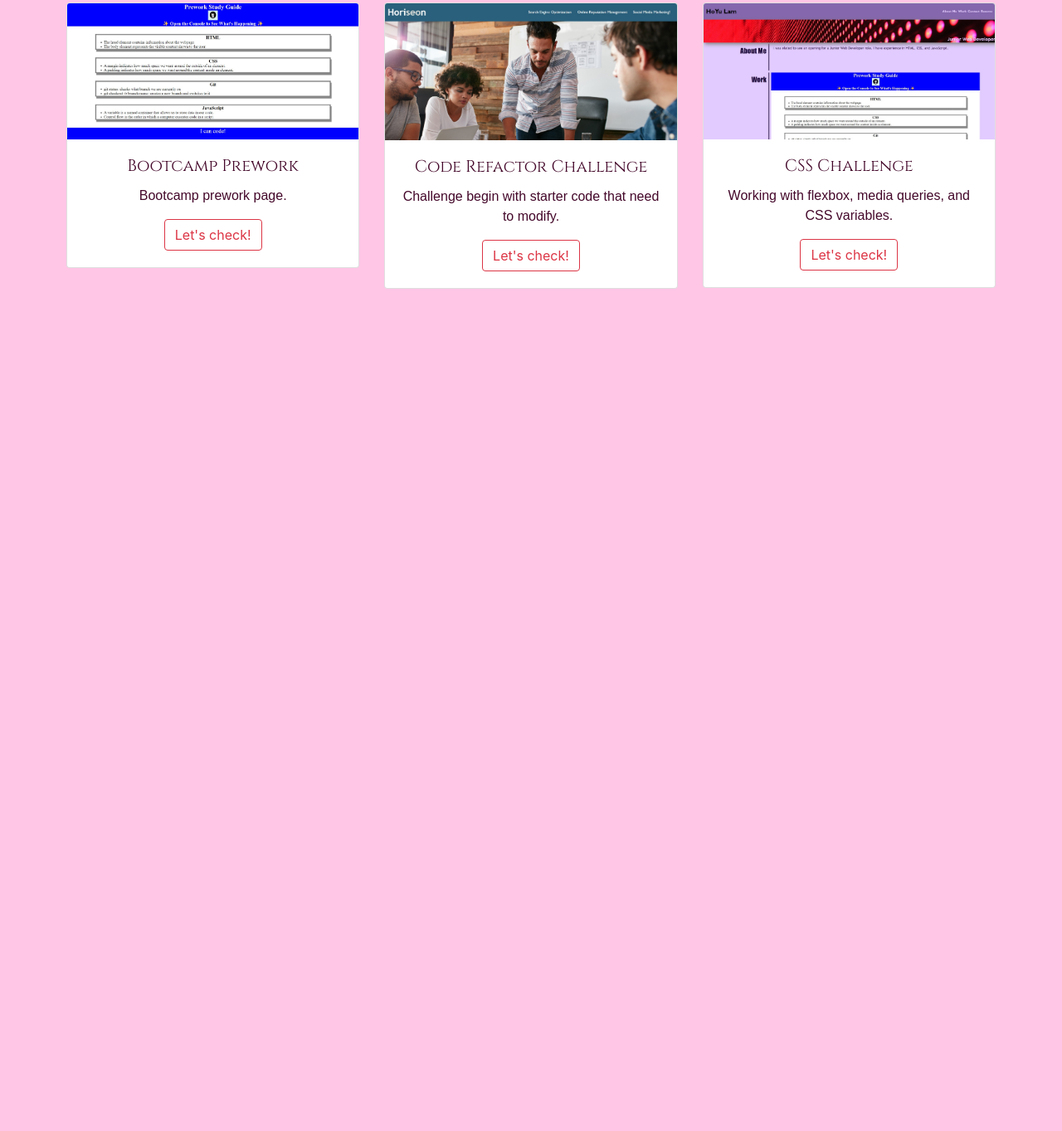
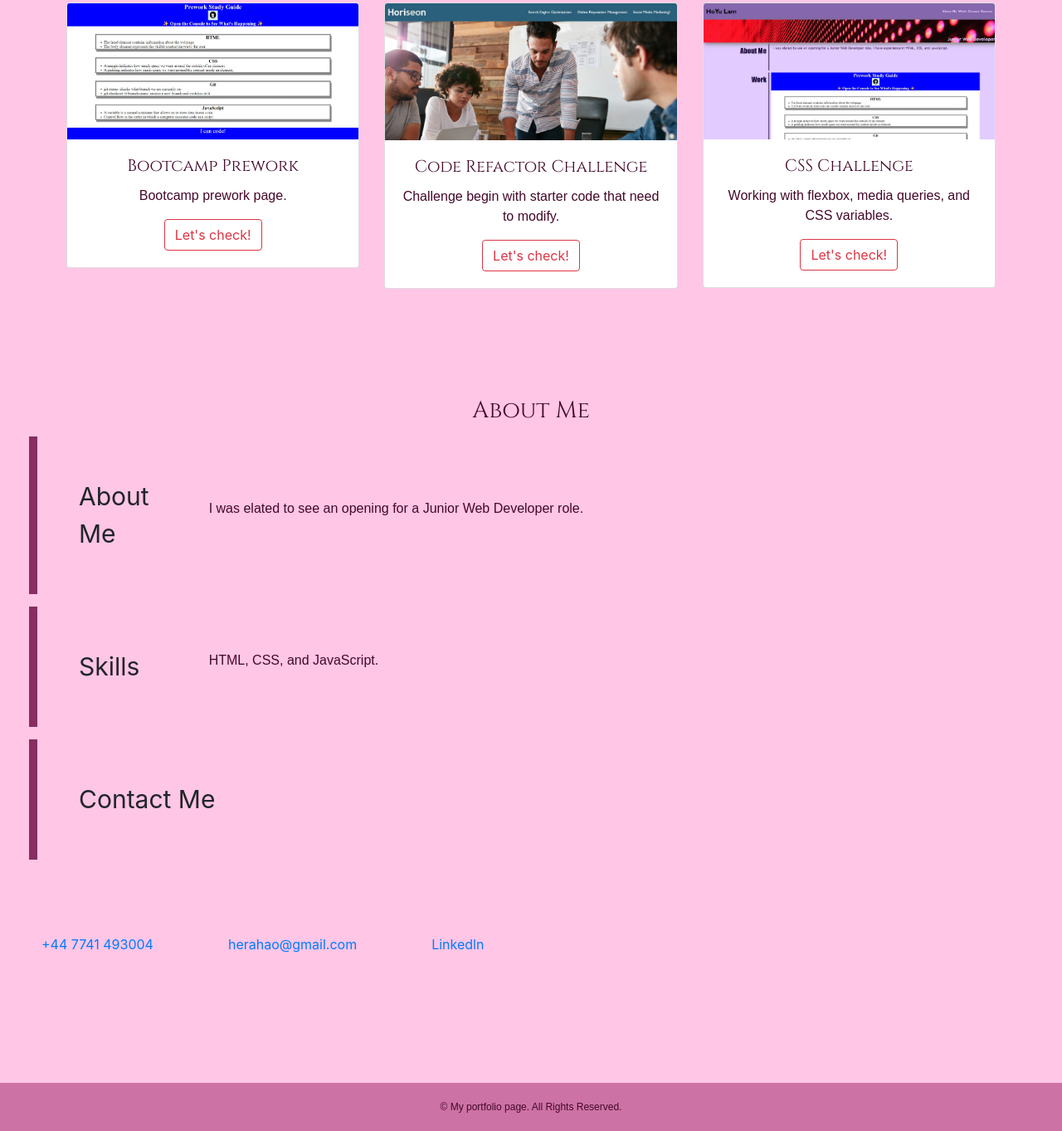
Before and after one commit to HeraLam/bootstrap-portfolio, a plain HTML site: page index.html in a window 1280 px wide. Shown: the part 827-2190 px from the top of the page at 83% size. Before the commit the page ends 1255 px from the top, so only its background shows below. Drawn offline with nearby package versions, Linux system fonts and the light colour scheme; a web font is replaced by a local one.

Commit message:
add card-contect

```diff
--- a/css/index.css
+++ b/css/index.css
@@ -36,7 +36,13 @@ h1, h2, h3 , h4, h5, h6 {
   }
 
   #mainNav .navbar-brand:hover, #mainNav .navbar-brand:focus {
-    color: #58d4e1;
+    color: #420662;
+  }
+
+  .navbar-brand img {
+    padding-right: 5px;
+    padding-bottom: 5px ;
+    width: 50px;
   }
 
   #mainNav .navbar-toggler {
@@ -115,3 +121,59 @@ header.masthead {
   .cardContainer {
     text-align: center;
   }
+
+  /* Content */
+.sideAccent {
+    background: #882D60;
+    width: 10px;
+  }
+
+  .valueProp {
+    margin-top: 15px;
+    margin-bottom: 15px;
+  }
+
+  .col {
+    padding: 50px;
+    font-size: 30px;
+  }
+
+.about {
+    display: flex;
+    align-items: center;
+    justify-content: flex-start;
+}
+
+.skill {
+    display: flex;
+    align-items: center;
+    justify-content: flex-start;
+}
+
+  .contact {
+  display: flex;
+  align-items: center;
+  justify-content:flex-start;
+  }
+
+  .email {
+    padding: 90px;
+  }
+
+
+   /* footer */
+  footer {
+    padding: 20px 0;
+    text-align: center;
+    color: rgba(255, 255, 255, 0.3);
+    background-color: #CD72A5;
+  }
+
+  footer p {
+    font-size: 12px;
+    margin: 0;
+  }
+
+  .btn:hover {
+    box-shadow: 0 12px 16px 0 rgba(0,0,0,0.24),0 17px 50px 0 rgba(0,0,0,0.19);
+  }
--- a/index.html
+++ b/index.html
@@ -1,5 +1,5 @@
-<!doctype html>
-<html lang="en">
+<!DOCTYPE html>
+<html lang="en-gb">
 
 <head>
     <!-- Required meta tags -->
@@ -7,13 +7,27 @@
     <meta name="viewport" content="width=device-width, initial-scale=1, shrink-to-fit=no">
 
     <!-- Bootstrap CSS -->
-    <link rel="stylesheet" href="https://cdn.jsdelivr.net/npm/bootstrap@4.6.2/dist/css/bootstrap.min.css"
-        integrity="sha384-xOolHFLEh07PJGoPkLv1IbcEPTNtaed2xpHsD9ESMhqIYd0nLMwNLD69Npy4HI+N" crossorigin="anonymous">
+    <link rel="stylesheet" href="https://stackpath.bootstrapcdn.com/bootstrap/4.3.1/css/bootstrap.min.css"
+        integrity="sha384-ggOyR0iXCbMQv3Xipma34MD+dH/1fQ784/j6cY/iJTQUOhcWr7x9JvoRxT2MZw1T" crossorigin="anonymous">
+
+    <!-- Custom fonts  -->
     <link rel="stylesheet" href="https://fonts.googleapis.com/css?family=Tangerine">
     <link rel="stylesheet" href="https://fonts.googleapis.com/css?family=Rubik">
     <link rel="stylesheet" href="https://fonts.googleapis.com/css?family=Cinzel">
     <link rel="stylesheet" href="https://fonts.googleapis.com/css?family=Signika Negative">
     <link rel="stylesheet" href="css/index.css">
+
+    <!-- Optional JavaScript -->
+    <!-- jQuery first, then Popper.js, then Bootstrap JS -->
+    <script src="https://code.jquery.com/jquery-3.3.1.slim.min.js"
+        integrity="sha384-q8i/X+965DzO0rT7abK41JStQIAqVgRVzpbzo5smXKp4YfRvH+8abtTE1Pi6jizo"
+        crossorigin="anonymous"></script>
+    <script src="https://cdnjs.cloudflare.com/ajax/libs/popper.js/1.14.7/umd/popper.min.js"
+        integrity="sha384-UO2eT0CpHqdSJQ6hJty5KVphtPhzWj9WO1clHTMGa3JDZwrnQq4sF86dIHNDz0W1"
+        crossorigin="anonymous"></script>
+    <script src="https://stackpath.bootstrapcdn.com/bootstrap/4.3.1/js/bootstrap.min.js"
+        integrity="sha384-JjSmVgyd0p3pXB1rRibZUAYoIIy6OrQ6VrjIEaFf/nJGzIxFDsf4x0xIM+B07jRM"
+        crossorigin="anonymous"></script>
 
     <title>HoYu Lam // Web Developer</title>
 </head>
@@ -25,7 +39,8 @@
         <!-- navbar -->
         <nav class="navbar navbar-expand-lg navbar-light fixed-top" id="mainNav">
             <div class="container">
-                <a class="navbar-brand js-scroll-trigger" href="#page-top">Junior Web Developer</a>
+                <a class="navbar-brand js-scroll-trigger" href="#page-top"><img src="images/logo3.png">Junior Web
+                    Developer</a>
                 <button class="navbar-toggler navbar-toggler-right" type="button" data-toggle="collapse"
                     data-target="#navbarResponsive" aria-controls="navbarResponsive" aria-expanded="false"
                     aria-label="Toggle navigation">
@@ -35,7 +50,7 @@
                 <div class="collapse navbar-collapse" id="navbarResponsive">
                     <ul class="navbar-nav ml-auto">
                         <li class="nav-item">
-                            <a class="nav-link js-scroll-trigger" href="about me">About Me</a>
+                            <a class="nav-link js-scroll-trigger" href="#aboutme">About Me</a>
                         </li>
                         <li class="nav-item">
                             <a class="nav-link js-scroll-trigger" href="#work">Work</a>
@@ -44,7 +59,7 @@
                             <a class="nav-link js-scroll-trigger" href="#contact">Contact</a>
                         </li>
                         <li class="nav-item">
-                            <a class="nav-link js-scroll-trigger" href="#resume">Resume</a>
+                            <a class="nav-link js-scroll-trigger" href="resume.pdf" target="_blank">Resume</a>
                         </li>
                     </ul>
                 </div>
@@ -75,7 +90,7 @@
         <!-- End Hero Section -->
 
         <!-- Cards -->
-        <div class="container-fluid content">
+        <div class="container-fluid content" id="work">
             <h2 class="sectionHeading">Work</h2>
             <div class="row showsNear">
 
@@ -125,7 +140,66 @@
         </div>
         <!-- End cards -->
 
+        <!-- Content -->
+        <div class="container-fluid content" id="aboutme">
+            <h3 class="sectionHeading">About Me</h3>
 
+            <!-- Row 1 -->
+            <div class="row valueProp">
+                <div class="sideAccent">
+                </div>
+                <div class="col">
+                    About Me
+                </div>
+                <div class="about col-10">
+                    <p>
+                        I was elated to see an opening for a Junior Web Developer role.
+                    </p>
+                </div>
+            </div>
+            <!-- End row 1 -->
+
+            <!-- Row 2 -->
+            <div class="row valueProp">
+                <div class="sideAccent">
+                </div>
+                <div class="col">
+                    Skills
+                </div>
+                <div class="skill col-10">
+                    <p>
+                        HTML, CSS, and JavaScript.
+                    </p>
+                </div>
+            </div>
+            <!-- End row 2 -->
+
+            <!-- Row 3 -->
+            <div class="row valueProp">
+                <div class="sideAccent">
+                </div>
+                <div class="col" id="contact">
+                    Contact Me
+                </div>
+                <div class="contact col-10">
+                    <a href="tel:+447741493004" class="no">+44 7741 493004</a>
+                    <a href="mailto:herahao@gmail.com" class="email">herahao@gmail.com</a>
+                    <a href="https://www.linkedin.com/in/heralam/" target="_blank" class="linkedin">Linkedln</a>
+                </div>
+            </div>
+            <!-- End row 3 -->
+
+        </div>
+        <!-- End content -->
+
+
+        <!-- Footer-->
+        <footer>
+            <div class="footer">
+                <p>&copy; My portfolio page. All Rights Reserved.</p>
+            </div>
+        </footer>
+        <!-- End Footer-->
 
     </body>
 
```
Also changed, not shown: images/logo3.png (added), 1 other file.
